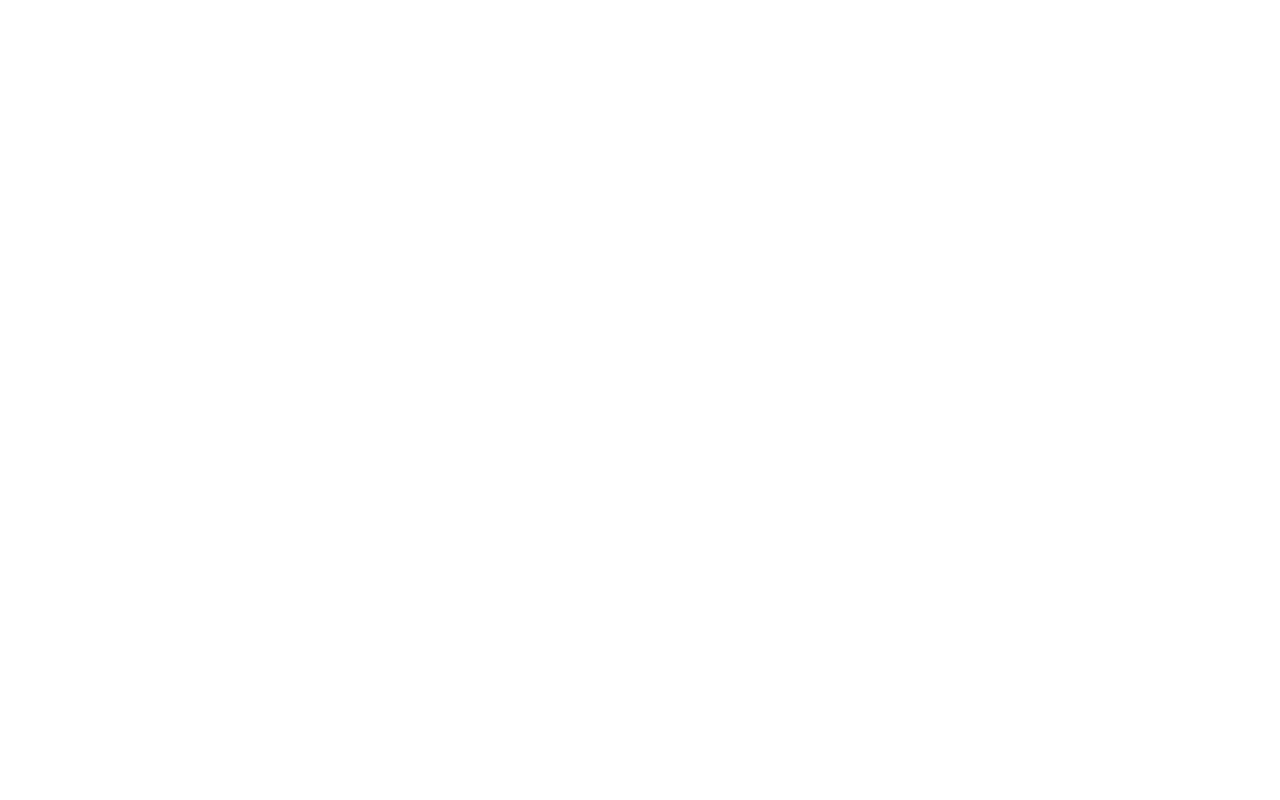
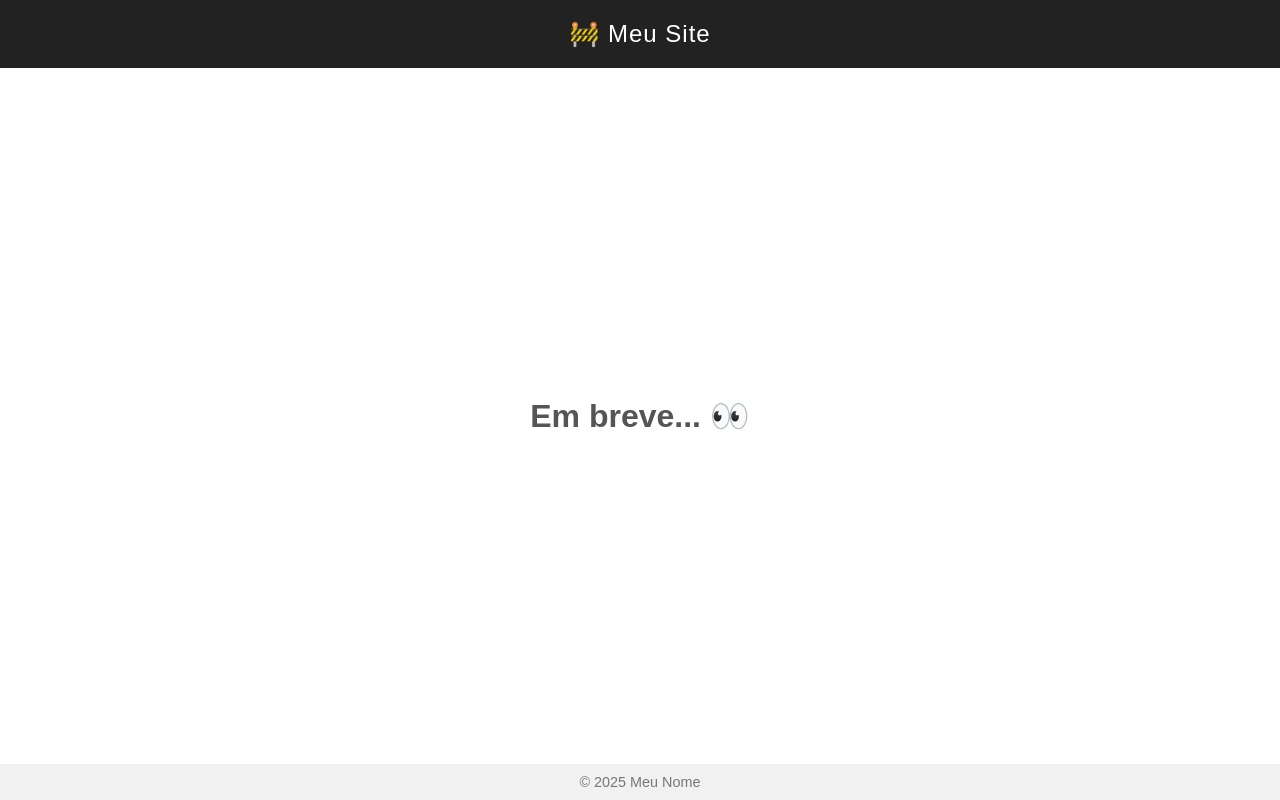
Before and after one commit to aandersondemelo/aandersondemelo.github.io, a plain HTML site: page index.html in a window 1280 px wide. Drawn offline with Linux system fonts and the light colour scheme.

Commit message:
Update index.html

```diff
--- a/index.html
+++ b/index.html
@@ -3,13 +3,57 @@
   <head>
     <meta charset="utf-8" />
     <meta name="viewport" content="width=device-width, initial-scale=1" />
-    <title></title>
+    <title>Meu Site</title>
     <style>
-      /* Deixa a página 100% branca e sem margens */
-      html, body { height: 100%; margin: 0; background: #ffffff; }
+      body {
+        margin: 0;
+        font-family: Arial, Helvetica, sans-serif;
+        background: #ffffff;
+        color: #333;
+        display: flex;
+        flex-direction: column;
+        height: 100vh;
+      }
+
+      header {
+        background-color: #222;
+        color: white;
+        padding: 20px;
+        text-align: center;
+        font-size: 1.5rem;
+        letter-spacing: 1px;
+      }
+
+      main {
+        flex: 1;
+        display: flex;
+        align-items: center;
+        justify-content: center;
+      }
+
+      .coming-soon {
+        text-align: center;
+        font-size: 2rem;
+        font-weight: bold;
+        color: #555;
+      }
+
+      footer {
+        background-color: #f1f1f1;
+        text-align: center;
+        padding: 10px;
+        font-size: 0.9rem;
+        color: #777;
+      }
     </style>
   </head>
   <body>
-    <!-- Página em branco -->
+    <header>🚧 Meu Site</header>
+
+    <main>
+      <div class="coming-soon">Em breve... 👀</div>
+    </main>
+
+    <footer>© 2025 Meu Nome</footer>
   </body>
 </html>
```
